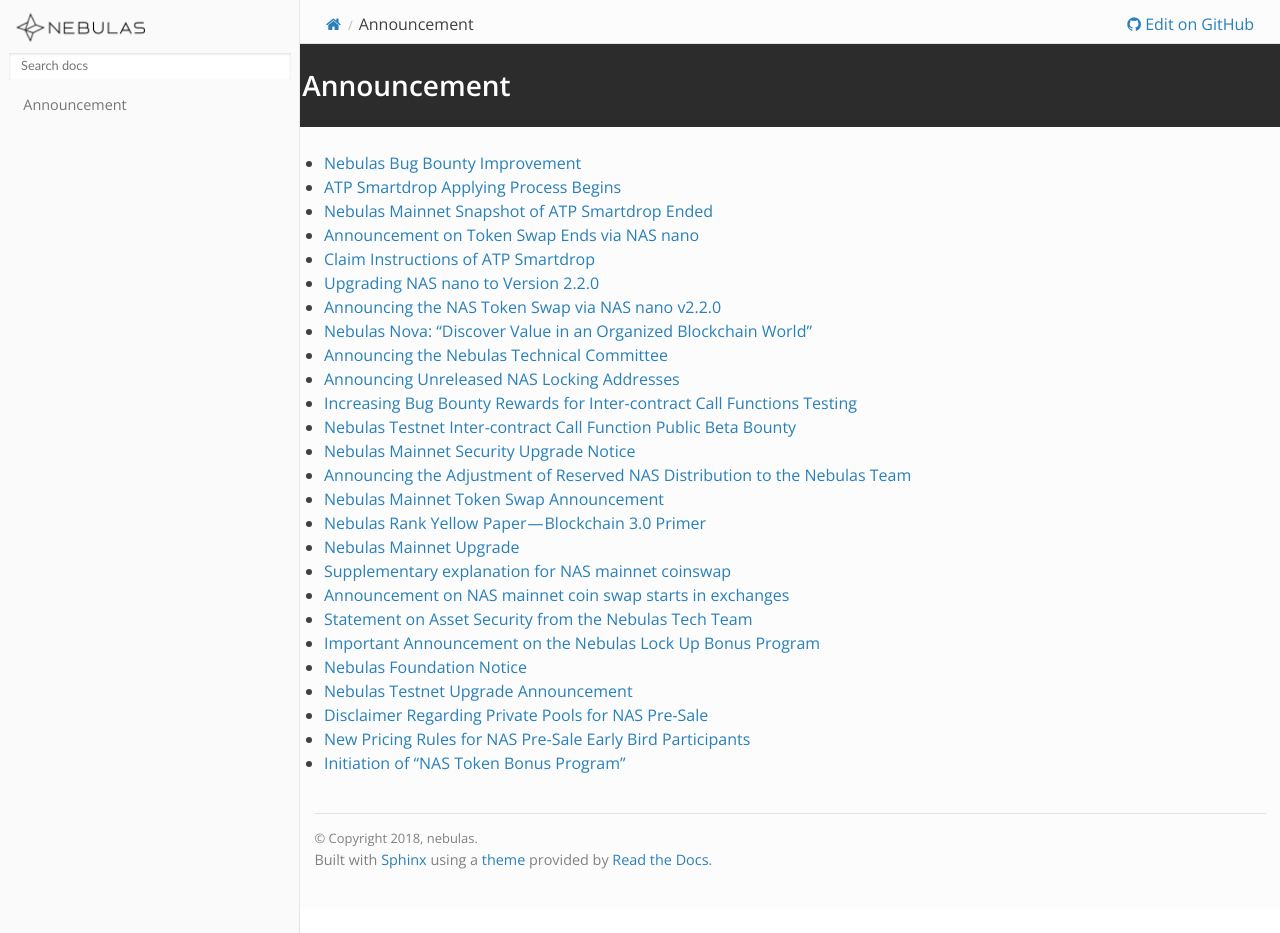
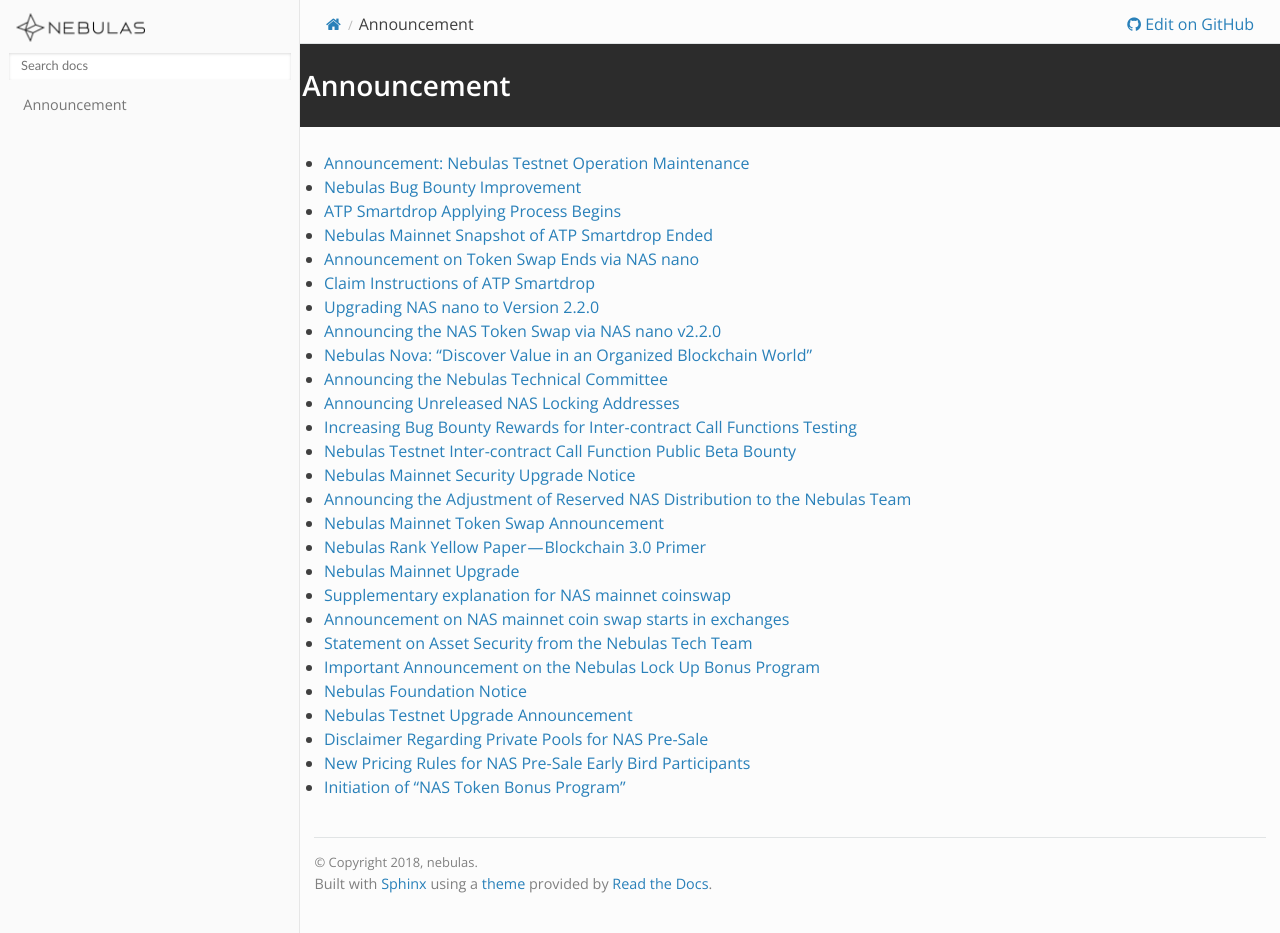
Before and after one commit to nebulasio/nebdocs, a Sphinx documentation site: the page built from docs/community/announcement.md, in a window 1280 px wide and 933 px high. Built offline with Sphinx 7.4.7 and the Read the Docs theme 2.0.0, drawn with Linux system fonts in a browser that asks for light colours; pages that are not in the unit, such as notebooks, are missing from menus.

Commit message:
update announcement
Add the testnet maintenance announcement

```diff
--- a/docs/community/announcement.md
+++ b/docs/community/announcement.md
@@ -1,4 +1,5 @@
 # Announcement
+- [Announcement: Nebulas Testnet Operation Maintenance](https://medium.com/nebulasio/announcement-nebulas-testnet-operation-maintenance-2e6992795ee5)
 - [Nebulas Bug Bounty Improvement](https://medium.com/nebulasio/nebulas-bug-bounty-program-c026e63d8a20)
 - [ATP Smartdrop Applying Process Begins](https://medium.com/nebulasio/atp-smartdrop-applying-process-begins-1a51a72a1e79)
 - [Nebulas Mainnet Snapshot of ATP Smartdrop Ended](https://medium.com/nebulasio/nebulas-mainnet-snapshot-of-atp-smartdrop-ended-9f169bd498c4)
```
